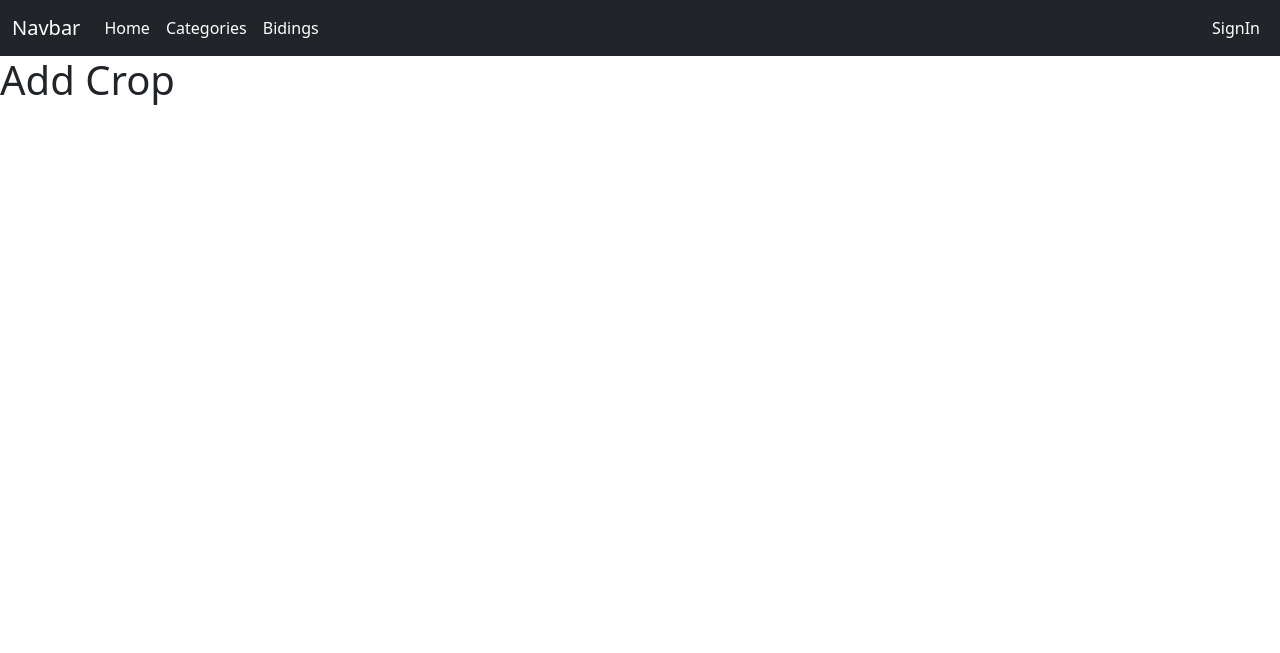
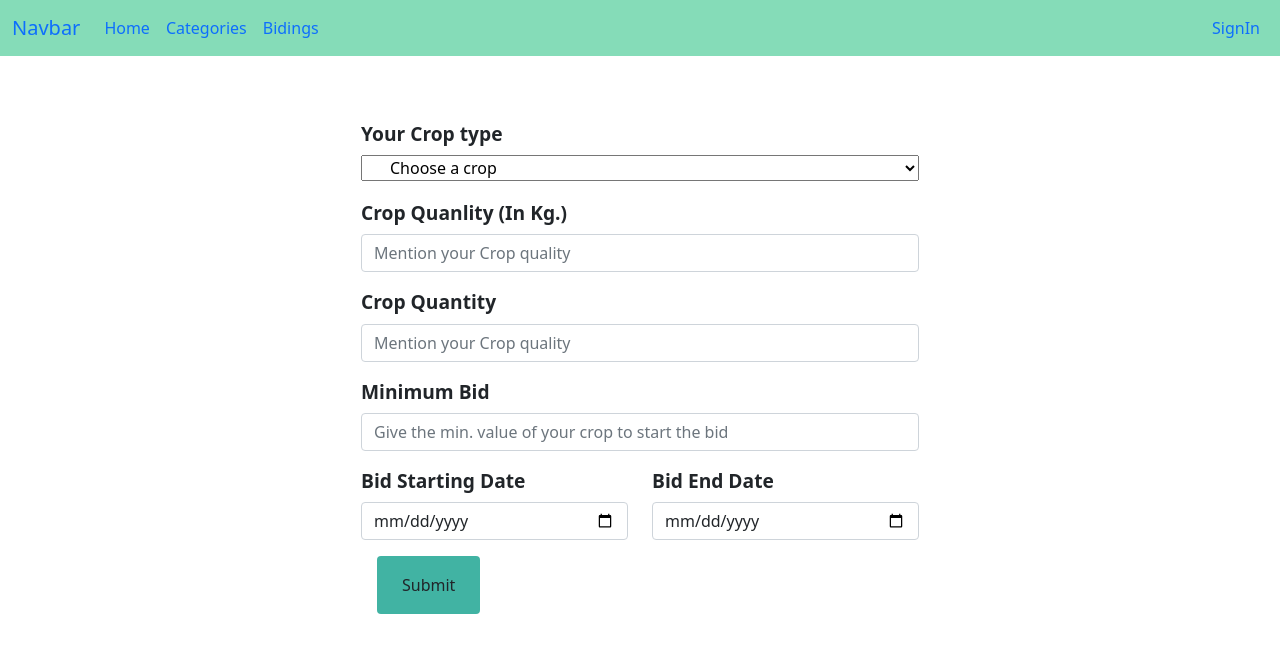
Before and after one commit to mahorbhaskar/farmer_bidding_system, a Django app: page /farmer/add_crop/ in a window 1280 px wide. Shown: the top 653 px of the page. Run offline with Django 4.2, Linux system fonts and the light colour scheme; some libraries are stand-ins or nearby versions.

Commit message:
added all styled forms

```diff
--- a/fbs/farmer/templates/add_crop.html
+++ b/fbs/farmer/templates/add_crop.html
@@ -1,6 +1,53 @@
-{% extends 'base.html' %}
-{% load static %}
-
-{% block content %}
-<h1>Add Crop</h1>
+{% extends 'base.html' %} {% load static %} {% block content %}
+<div class="container d-flex justify-content-center mt-lg-5">
+  <form class="user-form">
+    <div class="form-group">
+      <label for="cropType">Your Crop type</label>
+      <select class="form-check col-md-12" name="cropType">
+        <option value="">Choose a crop</option>
+        <option value="Wheat">Wheat</option>
+      </select>
+    </div>
+    <div class="form-group">
+      <label for="cropQuality">Crop Quanlity (In Kg.)</label>
+      <input
+        class="form-control"
+        type="text"
+        name="cropQuality"
+        placeholder="Mention your Crop quality"
+      />
+    </div>
+    <div class="form-group">
+      <label for="cropQuantity">Crop Quantity</label>
+      <input
+        class="form-control"
+        type="number"
+        name="cropQuatity"
+        placeholder="Mention your Crop quality"
+      />
+    </div>
+    <div class="form-group">
+      <label for="minBid">Minimum Bid</label>
+      <input
+        class="form-control"
+        type="number"
+        name="minBid"
+        placeholder="Give the min. value of your crop to start the bid"
+      />
+    </div>
+    <div class="row">
+      <div class="form-group col-md-6">
+        <label for="startDate">Bid Starting Date</label>
+        <input class="form-control" type="date" name="startDate" />
+      </div>
+      <div class="form-group col-md-6">
+        <label for="endDate">Bid End Date</label>
+        <input class="form-control" type="date" name="endDate" />
+      </div>
+    </div>
+    <button type="submit" class="m-3 btn sub-button py-3 px-4 nopad">
+      Submit
+    </button>
+  </form>
+</div>
 {% endblock %}
--- a/fbs/static/css/common.css
+++ b/fbs/static/css/common.css
@@ -4,8 +4,23 @@
   box-sizing: border-box;
 }
 .user-form {
-  width: 40%;
+  width: 50%;
 }
-.errorClass{
-  color: #FF0000;
+.errorClass {
+  color: #ff0000;
 }
+.crop-card {
+  box-shadow: 0px 15px 10px -15px #111;
+}
+.navHead {
+  background-color: #85dcb8;
+}
+label {
+  margin-top: 1rem;
+  margin-bottom: 0.4rem;
+  font-weight: 600;
+  font-size: larger;
+}
+.sub-button {
+  background-color: #41b3a3;
+}
--- a/fbs/user/templates/navbar.html
+++ b/fbs/user/templates/navbar.html
@@ -1,8 +1,16 @@
 {% load static %}
-<nav class="navbar navbar-expand-lg navbar-dark bg-dark">
+<nav class="navbar navbar-expand-lg navHead">
   <div class="container-fluid">
     <a class="navbar-brand" href="#">Navbar</a>
-      <button class="navbar-toggler" type="button" data-bs-toggle="collapse" data-bs-target="#navbarSupportedContent" aria-controls="navbarSupportedContent" aria-expanded="false" aria-label="Toggle navigation">
+    <button
+      class="navbar-toggler"
+      type="button"
+      data-bs-toggle="collapse"
+      data-bs-target="#navbarSupportedContent"
+      aria-controls="navbarSupportedContent"
+      aria-expanded="false"
+      aria-label="Toggle navigation"
+    >
       <span class="navbar-toggler-icon"></span>
     </button>
     <div class="collapse navbar-collapse" id="navbarSupportedContent">
@@ -21,11 +29,24 @@
         <ul class="navbar-nav me-auto mb-2 mb-lg-0">
           {% if not request.user.is_authenticated %}
           <li class="nav-item">
-                    <a class="nav-link active" aria-current="page" href="{% url 'login' %}">SignIn</a>
+            <a
+              class="nav-link active"
+              aria-current="page"
+              href="{% url 'login' %}"
+              >SignIn</a
+            >
           </li>
           {% else %}
           <li class="nav-item text-center">
-                    <a class="nav-link active" aria-current="page" title="Profile" href="#"><i class="fa-solid fa-user"></i><br/><span class="fs-6">Profile</span></a>
+            <a
+              class="nav-link active"
+              aria-current="page"
+              title="Profile"
+              href="#"
+              ><i class="fa-solid fa-user"></i><br /><span class="fs-6"
+                >Profile</span
+              ></a
+            >
           </li>
           {% endif %}
         </ul>
```
Also changed, not shown: fbs/consumer/templates/home.html (+19 -5 lines), fbs/user/templates/base.html (+7 -2 lines), fbs/user/templates/register.html (+14 -14 lines), fbs/static/media/images/fresh-wheat-crop-500x500.jpg (added), fbs/static/media/images/tomatoes.jpg (added). Lines whose indentation alone changed are shown as unchanged.
